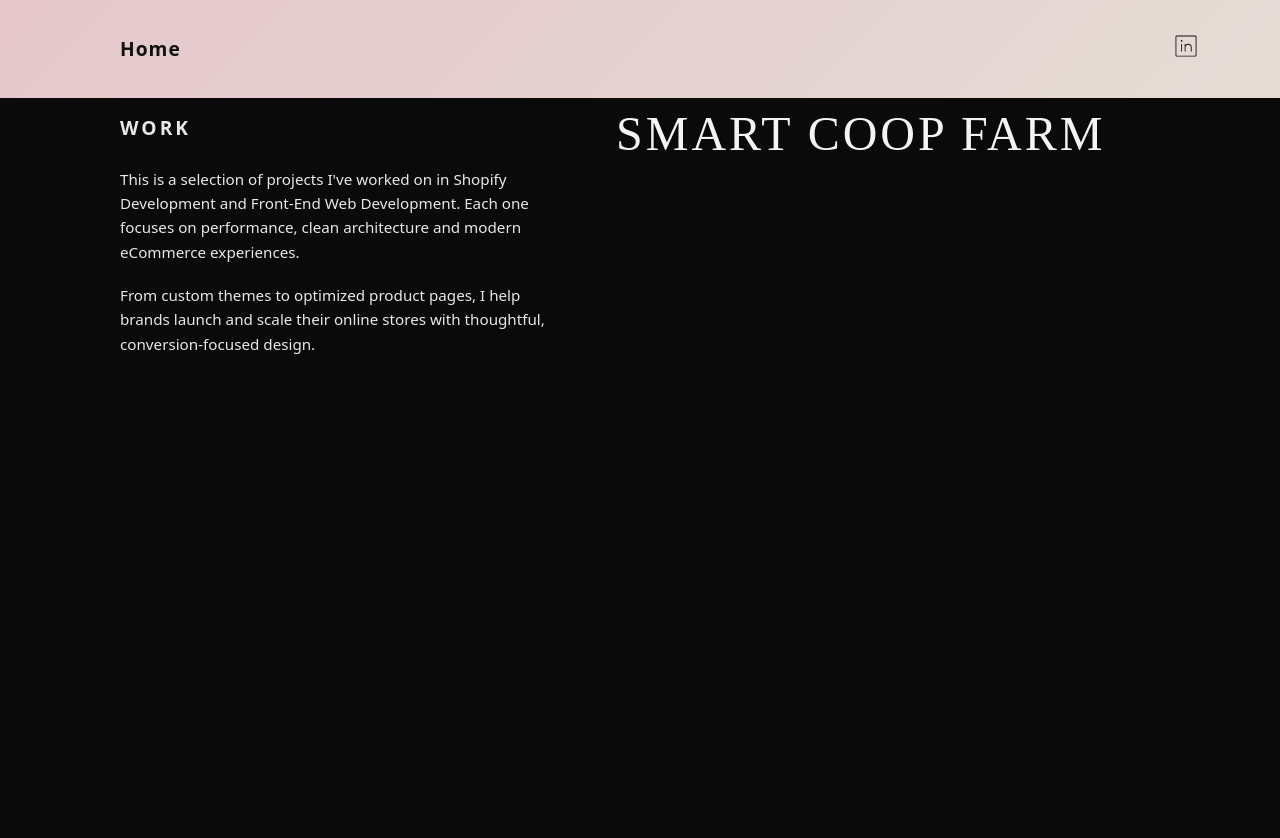
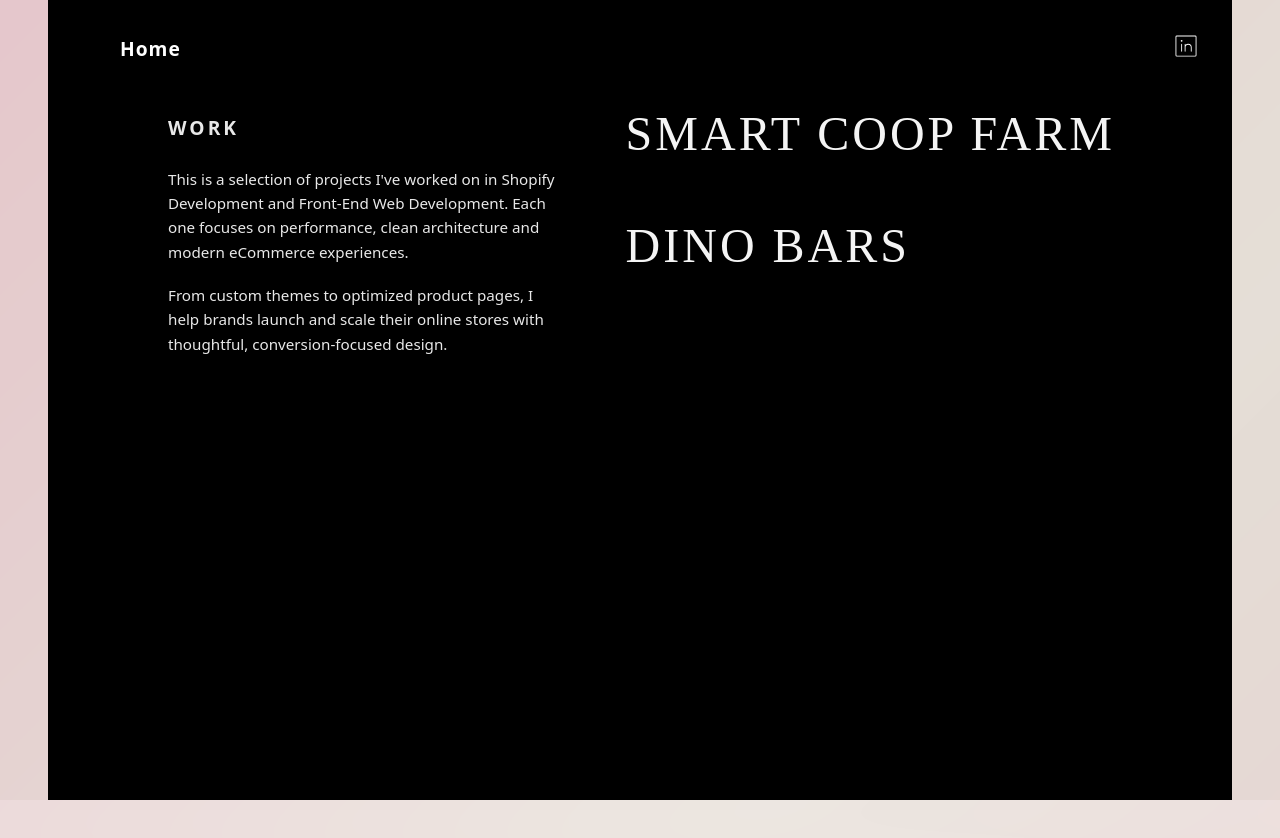
Before and after one commit to NNunezMedina/nathalynunez, a React (Vite) app: page /work in a window 1280 px wide. Shown: the top 838 px of the page. After the commit the page ends 800 px from the top, so only its background shows below. Built offline with nearby package versions, Linux system fonts and the light colour scheme; a web font is replaced by a local one.

Commit message:
"add dinobars link and styles to work page"

```diff
--- a/src/App.jsx
+++ b/src/App.jsx
@@ -4,6 +4,7 @@
 import Work from "./pages/Work";
 
 import SmartCoopFarm from "./pages/projects/SmartCoopFarm";
+import DinoBars from "./pages/projects/DinoBars";
 
 export default function App() {
   return (
@@ -15,6 +16,7 @@
         <Route path="/work" element={<Work />} />
 
         <Route path="/smart-coop-farm" element={<SmartCoopFarm />} />
+        <Route path="/dino-bars" element={<DinoBars />} />
       </Routes>
     </>
   );
--- a/src/components/Navbar.css
+++ b/src/components/Navbar.css
@@ -7,6 +7,13 @@
   z-index: 10;
   top: 0;
   margin:2rem 0;
+}
+
+.navbar-work .logo,
+.navbar-work a,
+.navbar-work svg {
+  color: white !important;
+  fill: white !important;
 }
 
 .logo {
--- a/src/components/Navbar.jsx
+++ b/src/components/Navbar.jsx
@@ -1,9 +1,15 @@
 import "./Navbar.css";
 import { Link } from "react-router-dom";
+import { useLocation } from "react-router-dom";
 
 export default function Navbar() {
+  const location = useLocation();
+
+  // Detecta si estás en /work
+  const isWorkPage = location.pathname === "/work";
   return (
-    <nav className="navbar page-wrapper">
+
+    <nav className={`navbar page-wrapper ${isWorkPage ? "navbar-work" : ""}`}>
       <Link to="/" className="logo">Home</Link>
 
       <div className="nav-icons">
--- a/src/pages/Work.css
+++ b/src/pages/Work.css
@@ -3,10 +3,34 @@
   justify-content: space-between;
   align-items: flex-start;
   padding: 5rem 8rem;
-  min-height: 100vh;
-  background-color: #0a0a0a; /* negro elegante */
+  min-height: 80vh;
   color: #e8e8e8;
   gap: 4rem;
+  margin: 0 3rem;
+  animation: slideUp 0.8s ease-out forwards;
+  position: relative;
+  z-index: 1;
+}
+
+.work-overlay {
+  position: fixed;
+  inset: 0 3rem 0 3rem; /* top right bottom left */
+  background: #000;
+  z-index: 0; /* por encima del body::before (-1) y por debajo del navbar (10) */
+  animation: workBgUp 0.8s ease-out forwards;
+  pointer-events: none; /* para no bloquear clics */
+}
+
+/* Animación: sube desde abajo */
+@keyframes workBgUp {
+  from {
+    transform: translateY(100%);
+    opacity: 0;
+  }
+  to {
+    transform: translateY(0);
+    opacity: 1;
+  }
 }
 
 /* Left text */
@@ -39,7 +63,7 @@
 .work-item {
   text-decoration: none;
   font-size: 3rem;
-  font-family: "Cinzel", serif; /* o la fuente elegante que estás usando */
+  font-family: "Cinzel", serif;
   text-transform: uppercase;
   letter-spacing: 3px;
   transition: opacity 0.3s ease;
--- a/src/pages/Work.jsx
+++ b/src/pages/Work.jsx
@@ -3,6 +3,10 @@
 
 export default function Work() {
   return (
+    <>
+      {/* Fondo negro animado solo para la página Work */}
+      <div className="work-overlay"></div>
+
       <section id="work" className="work-container page-wrapper">
         {/* Left Side - Description */}
         <div className="work-left">
@@ -24,7 +28,11 @@
           <Link to="/smart-coop-farm" className="work-item">
             SMART COOP FARM
           </Link>
+          <Link to="/dino-bars" className="work-item">
+            DINO BARS
+          </Link>
         </div>
       </section>
+    </>
   );
 }
--- /dev/null
+++ b/src/pages/projects/DinoBars.jsx
@@ -0,0 +1,8 @@
+export default function DinoBars() {
+  return (
+    <section className="project-page page-wrapper">
+      <h1>DINO BARS</h1>
+      <p>Project overview coming soon.</p>
+    </section>
+  );
+}
```
Also changed, not shown: src/pages/projects/SmartCoopFarm.css (added). Lines whose indentation alone changed are shown as unchanged.
